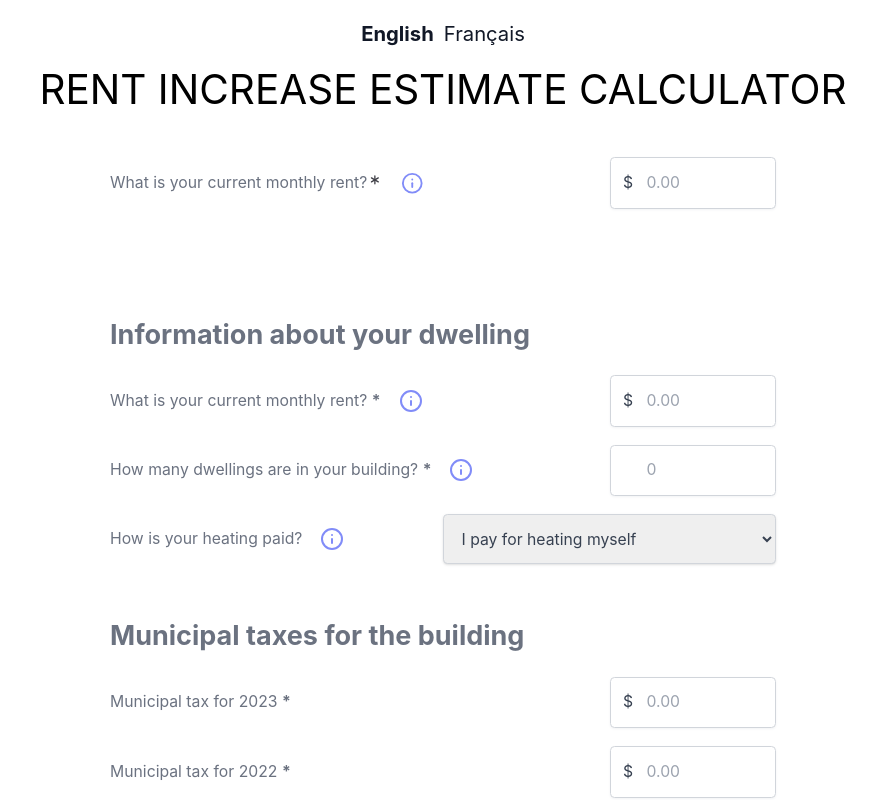
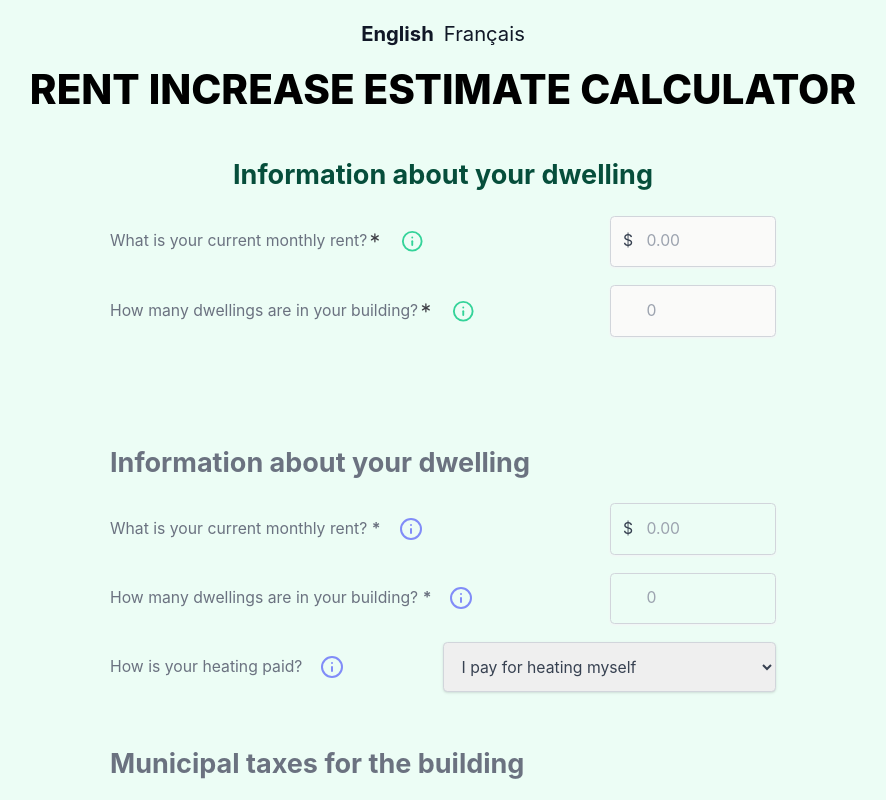
Before and after one commit to krystynaszur/rent-increase-calculator, a React (Create React App) app in the folder rent-increase-calculator/: page / in a window 1280 px wide. Shown: the top 800 px of the page, without its empty margins (197-1083 px from the left). Built offline with nearby package versions, Linux system fonts and the light colour scheme.

Commit message:
add tooltip

```diff
--- a/rent-increase-calculator/package.json
+++ b/rent-increase-calculator/package.json
@@ -6,16 +6,17 @@
     "@testing-library/jest-dom": "^5.17.0",
     "@testing-library/react": "^13.4.0",
     "@testing-library/user-event": "^13.5.0",
+    "classnames": "^2.3.2",
     "framer-motion": "^10.11.2",
     "i18next": "^23.7.13",
-    "classnames": "^2.3.2",
     "i18next-browser-languagedetector": "^7.2.0",
     "react": "^18.2.0",
     "react-dom": "^18.2.0",
     "react-hook-form": "^7.43.9",
+    "react-i18next": "^14.0.0",
     "react-icons": "^4.8.0",
-    "react-i18next": "^14.0.0",
     "react-scripts": "5.0.1",
+    "react-tooltip": "^5.25.1",
     "web-vitals": "^2.1.4"
   },
   "scripts": {
--- a/rent-increase-calculator/src/App.js
+++ b/rent-increase-calculator/src/App.js
@@ -153,7 +153,7 @@ const formatted = parsedInput.toFixed(2);*/
    event.target.value = input;*/
 
   return (
-    <div className="app" key="app">
+    <div className="app bg-emerald-50" key="app">
       <div key="lang-switcher" className="lang-switcher">
         {lngs.map((lng) => {
           const { code, native } = lng;
@@ -172,7 +172,7 @@ const formatted = parsedInput.toFixed(2);*/
         })}
       </div>
       <header key="header">
-        <h1 className="title text-4xl text-center">{t("title")}</h1>
+        <h1 className="title text-4xl text-center font-extrabold">{t("title")}</h1>
       </header>
       <RentForm />
       <main
--- a/rent-increase-calculator/src/Form.js
+++ b/rent-increase-calculator/src/Form.js
@@ -10,6 +10,7 @@ import {
 import { useState } from 'react'
 import { GrMail } from 'react-icons/gr'
 import { BsFillCheckSquareFill } from 'react-icons/bs'
+
 
 export const Form = () => {
   const methods = useForm()
--- a/rent-increase-calculator/src/RentForm.js
+++ b/rent-increase-calculator/src/RentForm.js
@@ -1,16 +1,31 @@
 import { RentFormInput } from './components/RentFormInput'
+import { RentFormHeader } from './components/RentFormHeader'
+
+import { useTranslation } from "react-i18next";
 
 export const RentForm = () => {
+    const { t, i18n } = useTranslation();
+
     return (
       <div className="container p-10 min-h-max flex flex-col items-center justify-center text-gray-500 text-sm max-w-2xl">
-
+       <RentFormHeader text={t("header.dwelling")}/>
           <RentFormInput
-            label="What is your current monthly rent?"
+          currency = "true"
+            label={t("rent.label")}
             type="number"
             id="rent"
             placeholder="0.00"
             required = "true"
-            info = "some extra info"
+            info ={t("rent.info")}
+          />
+            <RentFormInput
+             currency = "false"
+            label={t("dwellings.label")}
+            type="number"
+            id="dwellingsNo"
+            placeholder="0"
+            required = "true"
+            info ={t("dwellings.info")}
           />
 
 
--- a/rent-increase-calculator/src/components/Info.js
+++ b/rent-increase-calculator/src/components/Info.js
@@ -1,21 +1,30 @@
 import { LuInfo } from "react-icons/lu";
+import { Tooltip } from "react-tooltip";
 
 
-const showInfo = (info) => {
-    console.log(info);
-}
+export const Info = ({ infoId, infoText }) => {
+  return (
+    <div>
 
+      <button data-tooltip-id= { infoId}
+  data-tooltip-content= { infoText }
+        className="infoButton ml-4 text-xl align-middle flex
+     transition-colors text-emerald-400 hover:text-emerald-800 focus:text-emerald-900 focus:outline-none "
+        type="button"
+      >
+        <LuInfo />
+      </button>
+      <Tooltip id =   {infoId}
+        anchorSelect=".infoButton"
+        place="bottom"
+        style={{
+          backgroundColor: "#e4e4e7",
+          color: "#312e81",
+          maxWidth: "400px",
+          zIndex: "10",
+        }}
 
-export const Info = ({ info }) => {
-    return (
-    <div> <button
-    className="ml-4 text-xl align-middle flex
-     transition-colors text-indigo-400 hover:text-indigo-800 focus:text-indigo-900 focus:outline-none "
-    type="button" onClick={showInfo(info)}
-  >
-    <LuInfo />
-  </button>
-  </div>
-
-    )
-  }
+        />
+    </div>
+  );
+};
--- /dev/null
+++ b/rent-increase-calculator/src/components/RentFormHeader.js
@@ -0,0 +1,8 @@
+
+export const RentFormHeader = ({text}) => {
+    return (
+        <h2 className="text-2xl font-bold mb-5 text-left text-emerald-900">
+       {text}
+      </h2>
+    )
+  }
--- a/rent-increase-calculator/src/components/RentFormInput.js
+++ b/rent-increase-calculator/src/components/RentFormInput.js
@@ -2,7 +2,7 @@ import { Required } from "./Required";
 import { Info } from "./Info";
 
 
-export const RentFormInput = ({ label, type, id, info, placeholder, required }) => {
+export const RentFormInput = ({ label, type, id, info, placeholder, required, currency }) => {
   return (
     <div className="mb-4 block w-full">
       <div className="md:flex md:items-center">
@@ -11,22 +11,23 @@ export const RentFormInput = ({ label, type, id, info, placeholder, required })
             <label id="rent-label">{label}</label>
             {required ? <Required  /> : null}
           </div>
-          {info ? <Info info={info} /> : null}
+          {info ? <Info infoId ={`tooltip-${id}`} infoText={info} /> : null}
         </div>
-        <div className="utils_mwxxs__egJqR ml-auto md:ml-0 md:w-1/4">
+        <div className="ml-auto md:ml-0 md:w-1/4">
           <div className="relative text-gray-700">
             <input
               type={type}
               id={id}
               name={id}
-              className="w-full pl-8 rounded border border-gray-300 bg-inherit p-3 shadow shadow-gray-100  appearance-none outline-none text-neutral-800 invalid:[&:not(:placeholder-shown):not(:focus)]:border-red-500 peer"
+              className="w-full pl-8 rounded border border-gray-300 bg-stone-50 p-3 shadow shadow-gray-100  appearance-none outline-none text-neutral-800 invalid:[&:not(:placeholder-shown):not(:focus)]:border-red-500 peer"
               placeholder={placeholder}
               step="0.01"
               required
             />
-            <div className="absolute inset-y-0 left-0 flex items-center px-3 pointer-events-none">
+            {currency === "true" ?  <div className="absolute inset-y-0 left-0 flex items-center px-3 pointer-events-none">
               $
-            </div>
+            </div> : null}
+
           </div>
         </div>
       </div>
--- a/rent-increase-calculator/src/i18n.js
+++ b/rent-increase-calculator/src/i18n.js
@@ -15,11 +15,36 @@ i18n
     resources: {
       en: {
         translation: {
+          dwellings: {
+            label:"How many dwellings are in your building?",
+            info:"How many separate dwellings (rented or not) are in your building? For example, a duplex where no floors are subdivided usually has 2 units."
+          },
+          header: {
+            dwelling: "Information about your dwelling"
+          },
+          rent: {
+label: "What is your current monthly rent?",
+info: "Enter the amount of your monthly rent (before the increase proposed by the landlord)."
+          },
          title: "RENT INCREASE ESTIMATE CALCULATOR"
         }
       },
       fr: {
         translation: {
+          dwellings: {
+            label:"Combien de logements se trouvent dans votre bâtiment?",
+            info:"How many separate dwellings (rented or not) are in your building? For example, a duplex where no floors are subdivided usually has 2 units."
+          },
+          header: {
+            dwelling: "Informations sur votre logement",
+            municipalTax: "Taxes municipales pour le bâtiment",
+            schoolTax: "Taxes scolaires pour le bâtiment",
+            improvements: "Améliorations majeures, réparations ou autres travaux"
+          },
+          rent: {
+            label: "Quel est votre loyer mensuel actuel ?",
+            info: "Indiquez le montant de votre loyer mensuel (avant l'augmentation proposée par le propriétaire)."
+                      },
          title: "OUTIL D'ESTIMATION D'HAUSSE DE LOYER"
         }
       },
--- a/rent-increase-calculator/src/index.js
+++ b/rent-increase-calculator/src/index.js
@@ -3,6 +3,8 @@ import { createRoot } from 'react-dom/client';
 import './index.css';
 import App from './App';
 import './i18n'
+import "react-tooltip/dist/react-tooltip.css";
+
 
 const root = createRoot(document.getElementById('root'));
 root.render(
```
Also changed, not shown: rent-increase-calculator/src/index.css (line endings or trailing spaces), 1 other file (tests, documents, lock files or other folders).
